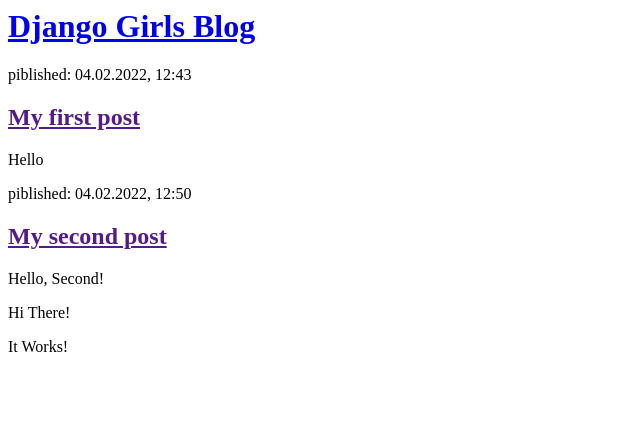
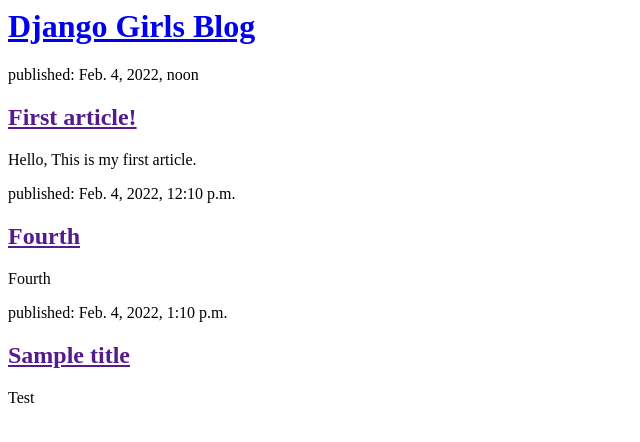
Before and after one commit to Tonkyu/my-first-blog, a Django app: page / in a window 1280 px wide. Shown: the top 442 px of the page, without its empty margins (0-640 px from the left). Run offline with Django 3.2, Linux system fonts and the light colour scheme; data comes from the database, SQL or seed files in the repository; both versions use the stored data as it was after the commit.

Commit message:
Modified templates to display posts from database. git push git status

```diff
--- a/blog/templates/blog/post_list.html
+++ b/blog/templates/blog/post_list.html
@@ -9,18 +9,12 @@
             <h1><a href='/'> Django Girls Blog</a></h1>
         </div>
 
-        <div>
-            <p>piblished: 04.02.2022, 12:43</p>
-            <h2><a href ="">My first post</a></h2>
-            <p>Hello</p>
-        </div>
-
-        <div>
-            <p>piblished: 04.02.2022, 12:50</p>
-            <h2><a href ="">My second post</a></h2>
-            <p>Hello, Second!</p>
-        </div>
-        <p>Hi There!</p>
-        <p>It Works!</p>
+        {% for post in posts %}
+            <div>
+                <p>published: {{ post.published_date }}</p>
+                <h2><a href="">{{ post.title }}</a></h2>
+                <p>{{  post.text|linebreaksbr  }}</p>
+            </div>
+        {% endfor %}
     </body>
 </html>
--- a/blog/views.py
+++ b/blog/views.py
@@ -1,4 +1,8 @@
+
 from django.shortcuts import render
+from django.utils import timezone
+from .models import Post
 
 def post_list(request):
-    return render(request, 'blog/post_list.html', {})
+    posts = Post.objects.filter(published_date__lte = timezone.now()).order_by('published_date')
+    return render(request, 'blog/post_list.html', {'posts' : posts})
```
Also changed, not shown: db.sqlite3.
